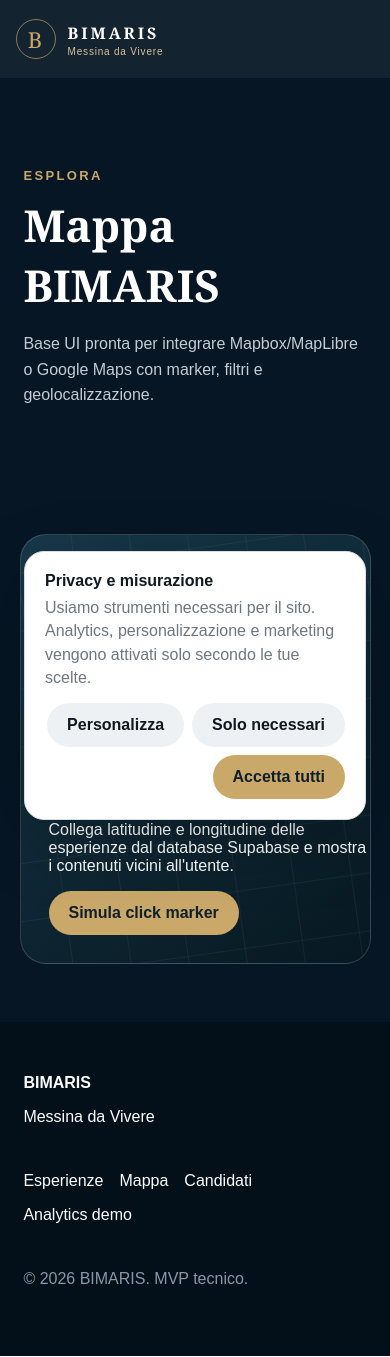
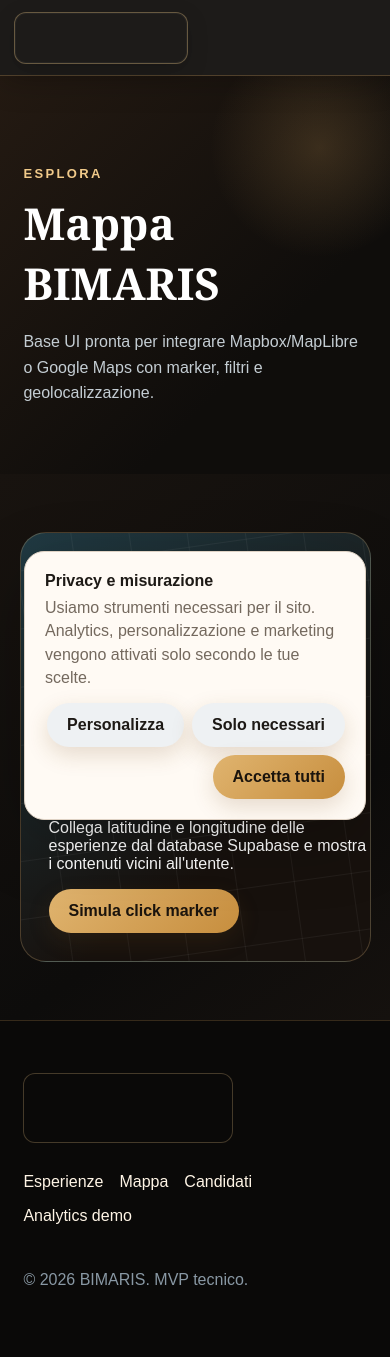
Before and after one commit to giovannibrunetto/bimaris-platform, a Next.js app in the folder apps/web/: page /mappa in a window 390 px wide. Built offline with nearby package versions, Linux system fonts and the light colour scheme.

Commit message:
feat: make official BIMARIS artwork the primary site brand

```diff
--- /dev/null
+++ b/apps/web/app/brand.css
@@ -0,0 +1,318 @@
+:root {
+  --navy: #15120f;
+  --navy-2: #2c2219;
+  --gold: #d2a05a;
+  --gold-light: #f1ca8a;
+  --sand: #f4eadc;
+  --white: #fffdf9;
+  --ink: #1d1915;
+  --muted: #74695e;
+  --line: #ddd0c2;
+  --wave: #1598d0;
+}
+
+body {
+  background: #fffaf4;
+  color: var(--ink);
+}
+
+.site-header {
+  height: 88px;
+  padding: 0 4vw;
+  background: rgba(17, 15, 13, .95);
+  border-bottom: 1px solid rgba(210, 160, 90, .28);
+  box-shadow: 0 8px 30px rgba(0, 0, 0, .18);
+}
+
+.brand-image {
+  width: 218px;
+  height: 64px;
+  flex: 0 0 auto;
+  display: block;
+  border-radius: 12px;
+  border: 1px solid rgba(241, 202, 138, .35);
+  background-image: url('/brand/bimaris-main.jpeg');
+  background-size: cover;
+  background-position: center 49%;
+  box-shadow: inset 0 0 0 1px rgba(255,255,255,.04), 0 6px 20px rgba(0,0,0,.22);
+}
+
+.nav {
+  gap: 24px;
+  font-size: 13px;
+  letter-spacing: .03em;
+}
+
+.nav a {
+  color: #f6ead9;
+}
+
+.nav a:hover {
+  color: var(--gold-light);
+}
+
+.brand-hero {
+  background: #100e0c;
+  color: white;
+  padding-bottom: 54px;
+  overflow: hidden;
+}
+
+.brand-hero-visual {
+  width: 100%;
+  background: #100e0c;
+}
+
+.brand-hero-visual img {
+  width: 100%;
+  height: auto;
+  display: block;
+}
+
+.brand-hero-copy {
+  position: relative;
+  z-index: 2;
+  width: min(980px, calc(100% - 8vw));
+  margin: -82px auto 0;
+  padding: 30px 34px 34px;
+  border: 1px solid rgba(241, 202, 138, .25);
+  border-radius: 24px;
+  background: linear-gradient(135deg, rgba(20,16,13,.96), rgba(38,27,18,.93));
+  box-shadow: 0 24px 70px rgba(0,0,0,.35);
+  backdrop-filter: blur(14px);
+}
+
+.brand-hero-copy p {
+  max-width: 760px;
+  margin: 10px 0 0;
+  color: #efe5d8;
+  font-size: 18px;
+  line-height: 1.65;
+}
+
+.sr-only {
+  position: absolute;
+  width: 1px;
+  height: 1px;
+  padding: 0;
+  margin: -1px;
+  overflow: hidden;
+  clip: rect(0,0,0,0);
+  white-space: nowrap;
+  border: 0;
+}
+
+.kicker {
+  color: var(--gold-light);
+}
+
+.button {
+  background: linear-gradient(135deg, #e0b46f, #c78e3e);
+  color: #1b140d;
+  box-shadow: 0 8px 22px rgba(118,75,27,.18);
+}
+
+.button:hover {
+  transform: translateY(-1px);
+  filter: brightness(1.04);
+}
+
+.button.secondary {
+  color: #fff5e6;
+  border-color: rgba(241,202,138,.46);
+  background: rgba(255,255,255,.03);
+}
+
+.search-box {
+  background: rgba(255, 250, 244, .97);
+  border: 1px solid rgba(210,160,90,.22);
+  box-shadow: 0 16px 40px rgba(0,0,0,.22);
+}
+
+.section.sand {
+  background: linear-gradient(180deg, #f7efe4, #f2e5d4);
+}
+
+.section.dark {
+  background: linear-gradient(145deg, #18130f, #0d0c0b 68%, #15110e);
+}
+
+.section-head h2,
+.card h3,
+.territory h3,
+.itinerary h3,
+.page-hero h1,
+.detail-panel h3,
+.map-label h3 {
+  color: inherit;
+}
+
+.category {
+  border: 1px solid rgba(255,255,255,.08);
+  background: linear-gradient(145deg, #3f2d1d, #17110c);
+  box-shadow: inset 0 0 40px rgba(230,170,90,.05);
+}
+
+.category:nth-child(2n) {
+  background: linear-gradient(145deg, #224c5e, #0d2028);
+}
+
+.category:nth-child(3n) {
+  background: linear-gradient(145deg, #5a3f27, #21160f);
+}
+
+.category:nth-child(4n) {
+  background: linear-gradient(145deg, #1d3f46, #0c181b);
+}
+
+.card {
+  background: #fffdfa;
+  border-color: #e2d4c5;
+  box-shadow: 0 14px 42px rgba(58,37,19,.08);
+}
+
+.card-media {
+  background: linear-gradient(135deg, #7b5a39, #24170f);
+}
+
+.media-mangiare {
+  background: linear-gradient(135deg, #9a6e3d, #3a2111);
+}
+
+.media-natura {
+  background: linear-gradient(135deg, #476956, #17281d);
+}
+
+.media-mare {
+  background: linear-gradient(135deg, #2a718d, #102b37);
+}
+
+.eyebrow {
+  color: #9a6b2e;
+}
+
+.text-link {
+  color: #8f642c;
+}
+
+.text-link:hover {
+  color: var(--wave);
+}
+
+.territory,
+.itinerary {
+  border-color: rgba(241,202,138,.16);
+  background: rgba(255,255,255,.035);
+}
+
+.territory p {
+  color: #d1c4b4;
+}
+
+.itinerary-light {
+  background: #fffdfa;
+  border-color: #dfd1c3;
+  color: var(--ink);
+}
+
+.map-shell {
+  border-color: rgba(241,202,138,.24);
+  background:
+    radial-gradient(circle at 35% 45%, rgba(21,152,208,.34), transparent 12%),
+    radial-gradient(circle at 67% 32%, rgba(210,160,90,.30), transparent 10%),
+    linear-gradient(145deg,#203a43,#17110d 70%);
+}
+
+.page-hero {
+  background:
+    radial-gradient(circle at 82% 18%, rgba(210,160,90,.20), transparent 24%),
+    linear-gradient(135deg, #241a12, #0f0d0b 68%);
+}
+
+.detail-panel {
+  background: #fffdfa;
+  border-color: #dfd2c4;
+}
+
+.footer {
+  background: #0a0908;
+  border-top: 1px solid rgba(210,160,90,.22);
+  color: #fff5e6;
+}
+
+.footer-brand {
+  width: 240px;
+  height: 78px;
+  display: block;
+}
+
+.footer-brand-image {
+  width: 100%;
+  height: 100%;
+  display: block;
+  border-radius: 12px;
+  border: 1px solid rgba(241,202,138,.25);
+  background-image: url('/brand/bimaris-main.jpeg');
+  background-size: cover;
+  background-position: center 49%;
+}
+
+.footer-links a:hover {
+  color: var(--gold-light);
+}
+
+.consent {
+  background: #fffaf4;
+  border-color: #dfd2c4;
+}
+
+@media (max-width: 950px) {
+  .site-header {
+    height: 82px;
+  }
+
+  .brand-image {
+    width: 202px;
+    height: 58px;
+  }
+
+  .brand-hero-copy {
+    margin-top: -46px;
+  }
+}
+
+@media (max-width: 620px) {
+  .site-header {
+    height: 76px;
+    padding: 0 3.5vw;
+  }
+
+  .brand-image {
+    width: 174px;
+    height: 52px;
+  }
+
+  .brand-hero {
+    padding-bottom: 34px;
+  }
+
+  .brand-hero-copy {
+    width: calc(100% - 8vw);
+    margin-top: -18px;
+    padding: 24px 20px 26px;
+    border-radius: 18px;
+  }
+
+  .brand-hero-copy p {
+    font-size: 16px;
+  }
+
+  .search-box {
+    padding: 9px 10px;
+  }
+
+  .footer-brand {
+    width: 210px;
+    height: 70px;
+  }
+}
--- a/apps/web/app/layout.tsx
+++ b/apps/web/app/layout.tsx
@@ -1,5 +1,6 @@
 import type { Metadata } from "next";
 import "./globals.css";
+import "./brand.css";
 import { Header } from "@/components/Header";
 import { Footer } from "@/components/Footer";
 import { ConsentBanner } from "@/components/ConsentBanner";
@@ -8,6 +9,11 @@ import { AnalyticsTracker } from "@/components/AnalyticsTracker";
 export const metadata: Metadata = {
   title: "BIMARIS — Messina da Vivere",
   description: "Esperienze, sapori e luoghi selezionati per vivere davvero Messina.",
+  openGraph: {
+    title: "BIMARIS — Messina da Vivere",
+    description: "Esperienze, sapori e luoghi selezionati per vivere davvero Messina.",
+    images: ["/brand/bimaris-main.jpeg"],
+  },
 };
 
 export default function RootLayout({ children }: Readonly<{ children: React.ReactNode }>) {
--- a/apps/web/components/Footer.tsx
+++ b/apps/web/components/Footer.tsx
@@ -3,7 +3,9 @@ import Link from "next/link";
 export function Footer() {
   return (
     <footer className="footer">
-      <div><strong>BIMARIS</strong><p>Messina da Vivere</p></div>
+      <Link className="footer-brand" href="/" aria-label="BIMARIS — Messina da Vivere">
+        <span className="footer-brand-image" />
+      </Link>
       <div className="footer-links">
         <Link href="/esperienze">Esperienze</Link>
         <Link href="/mappa">Mappa</Link>
--- a/apps/web/components/Header.tsx
+++ b/apps/web/components/Header.tsx
@@ -3,10 +3,7 @@ import Link from "next/link";
 export function Header() {
   return (
     <header className="site-header">
-      <Link className="brand" href="/" aria-label="BIMARIS home">
-        <span className="brand-mark">B</span>
-        <span><strong>BIMARIS</strong><small>Messina da Vivere</small></span>
-      </Link>
+      <Link className="brand brand-image" href="/" aria-label="BIMARIS — Messina da Vivere" />
       <nav className="nav" aria-label="Principale">
         <Link href="/esperienze">Esperienze</Link>
         <Link href="/mappa">Mappa</Link>
```
Also changed, not shown: apps/web/app/page.tsx (+7 -5 lines), apps/web/public/brand/bimaris-main.jpeg (added).
